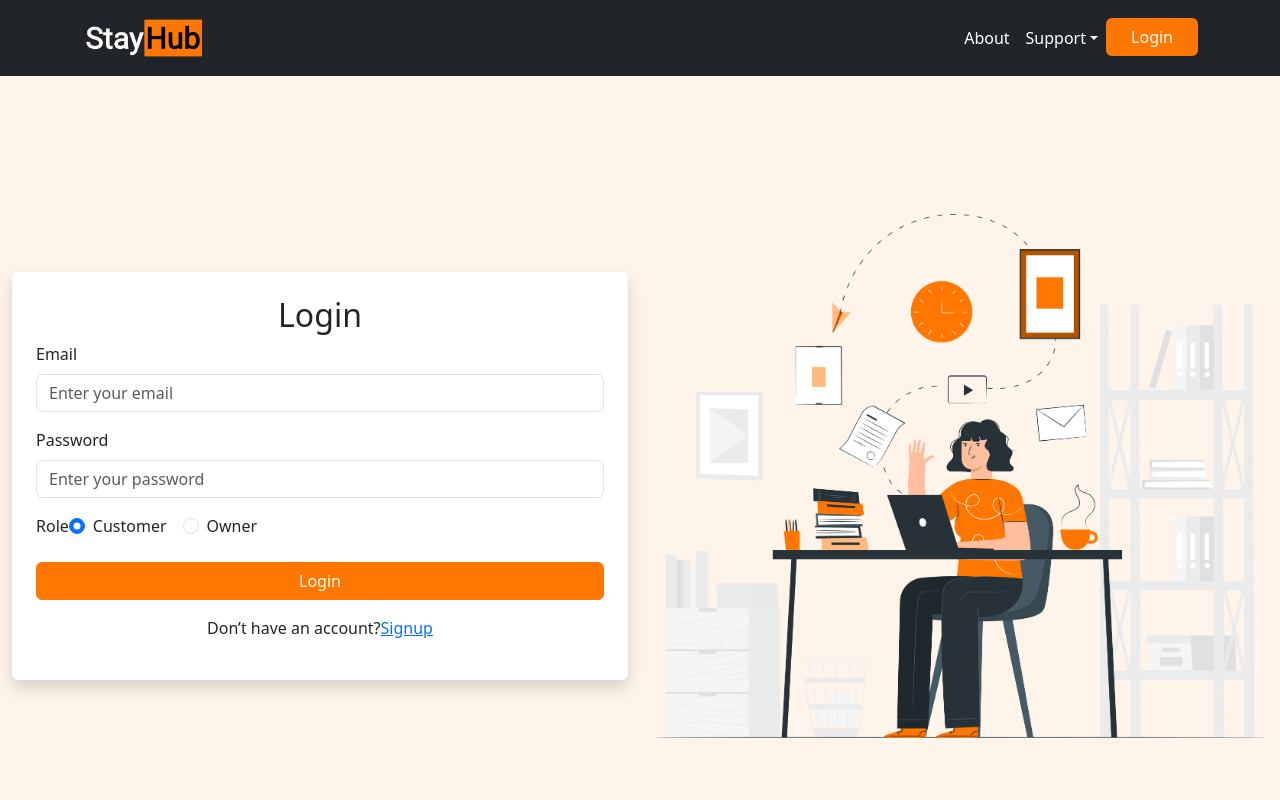
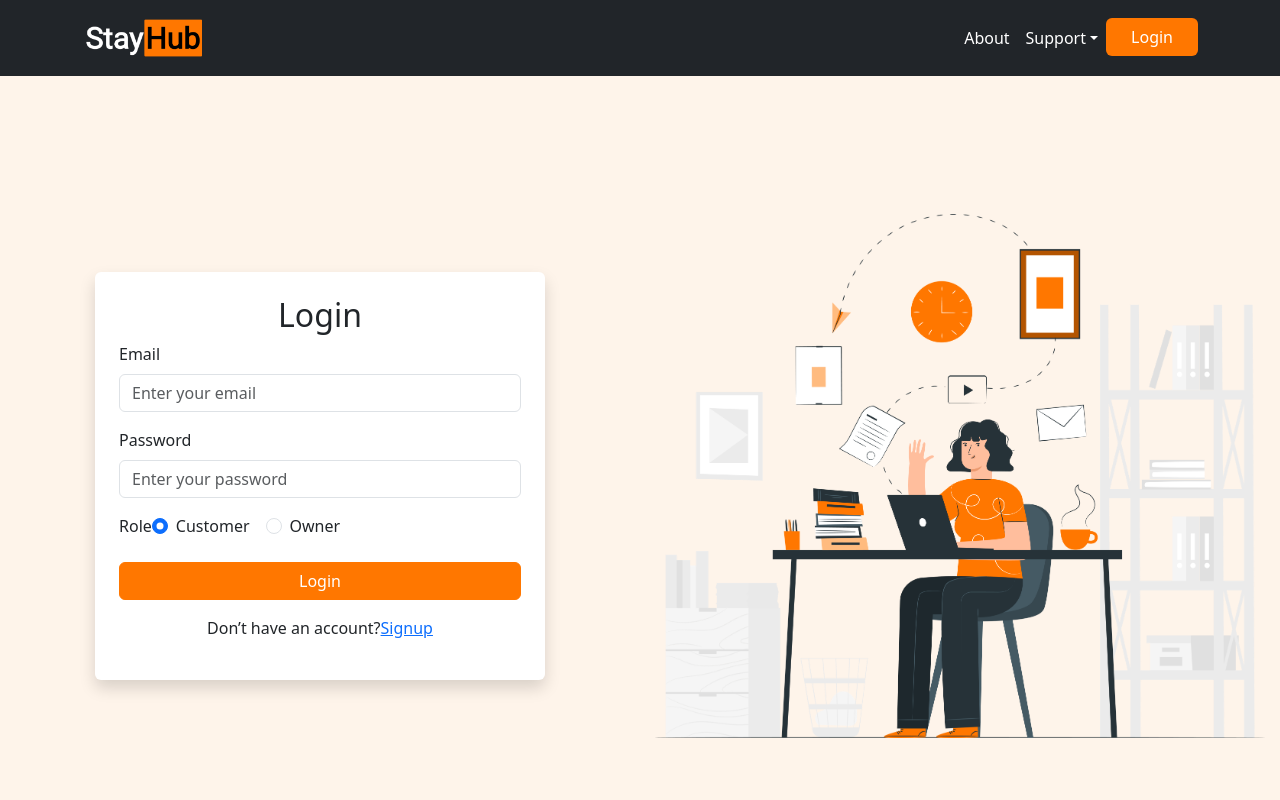
Before and after one commit to smokiesam/CDAC_PROJECT_KD_J028, a React (Create React App) app in the folder StayHub/stayhub/: page /login in a window 1280 px wide. Shown: the top 800 px of the page. Built offline with nearby package versions, Linux system fonts and the light colour scheme.

Commit message:
Login Page Added and Modified

```diff
--- a/StayHub/stayhub/src/screens/LoginPage.jsx
+++ b/StayHub/stayhub/src/screens/LoginPage.jsx
@@ -12,12 +12,15 @@ const LoginPage = () => {
   };
 
   return (
-    <div className="container-fluid" style={{backgroundColor: '#FEF4EA', minHeight: '100vh'
-}}>
+    <div className="container-fluid" style={{ backgroundColor: '#FEF4EA', minHeight: '100vh' }}>
       <div className="row justify-content-center align-items-center" style={{ minHeight: '100vh' }}>
         {/* Left Column (Login Form) */}
-        <div className="col-md-6 col-12">
-          <form onSubmit={handleSubmit} className="bg-white p-4 rounded shadow">
+        <div className="col-md-6 col-12 d-flex justify-content-center">
+          <form
+            onSubmit={handleSubmit}
+            className="bg-white p-4 rounded shadow"
+            style={{ maxWidth: '450px', width: '100%' }} // Set a max width for the form
+          >
             <h2 className="text-center">Login</h2>
             <div className="mb-3">
               <label htmlFor="email" className="form-label">Email</label>
```
